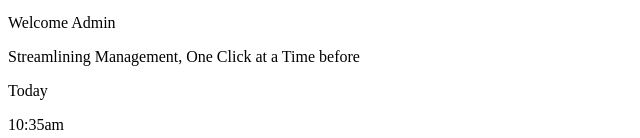
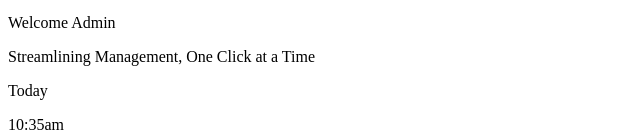
Before and after one commit to softwaredevemmanuel/EhizuaHubCRM, a React (Create React App) app in the folder frontend/: page /dashboard/hr in a window 1280 px wide. Shown: the part 621-759 px from the top of the page, without its empty margins (0-640 px from the left). Built offline with nearby package versions, Linux system fonts and the light colour scheme.

Commit message:
time before

```diff
--- a/frontend/src/components/admin/AdminDashboard.js
+++ b/frontend/src/components/admin/AdminDashboard.js
@@ -21,7 +21,7 @@ const AdminDashboard = () => {
                 <div className="flex justify-between  text-white py-3 items-start border-b  border-[#DD137B]">
                     <div className="pt-[70px]">
                         <p className="text-[2rem] font-bold">Welcome Admin</p>
-                        <p>Streamlining Management, One Click at a Time before</p>
+                        <p>Streamlining Management, One Click at a Time</p>
                     </div>
 
                     <div className="bg-black text-white flex flex-col items-center justify-center px-2">
```
